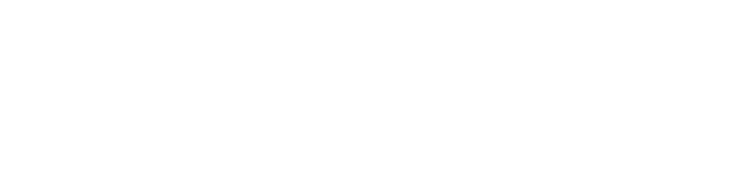
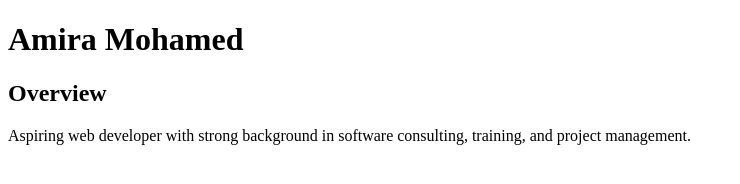
Before and after one commit to amm0116/resume-amm0116, a website: page src/index.html in a window 1280 px wide. Shown: the whole page, without its empty margins (0-740 px from the left). Drawn offline with Linux system fonts and the light colour scheme.

Commit message:
Added name and overview

```diff
--- a/src/index.html
+++ b/src/index.html
@@ -12,7 +12,11 @@
 
         <header>
 
+            <h1>Amira Mohamed</h1>
 
+            <h2>Overview</h2>
+
+            <p>Aspiring web developer with strong background in software consulting, training, and project management.</p>
 
         </header>
 
```
